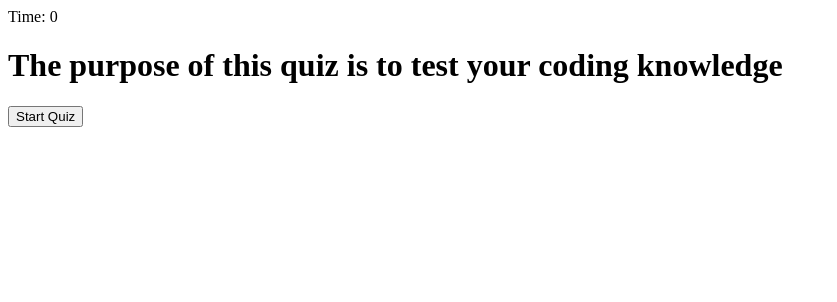
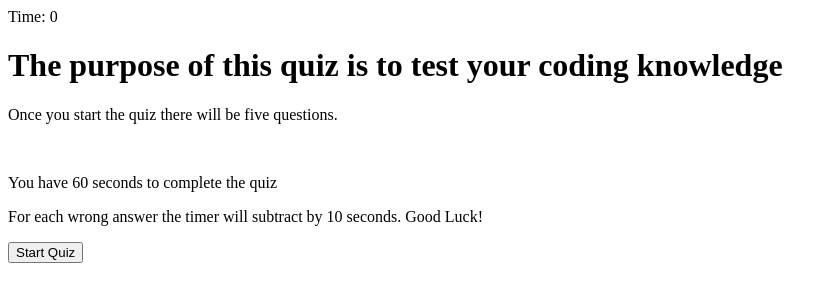
Before and after one commit to bghengst/QuizGame, a plain HTML site: page index.html in a window 1280 px wide. Shown: the whole page, without its empty margins (0-837 px from the left). Drawn offline with Linux system fonts and the light colour scheme.

Commit message:
added wording to body (instructions)

```diff
--- a/index.html
+++ b/index.html
@@ -17,13 +17,18 @@
 
         <header class="row">
             <div class= "col-md-12" id="timer">
-                Time: <span id="time">0</span>
+                Time: <span id="timer">0</span>
 
             </div>
         </header>
 
         <div id="homepage">
             <h1>The purpose of this quiz is to test your coding knowledge</h1>
+
+            <p>Once you start the quiz there will be five questions.</p>
+            <br>
+            <p>You have 60 seconds to complete the quiz</p>
+            <p>For each wrong answer the timer will subtract by 10 seconds. Good Luck!</p>
 
             <button id = "startbtn" > Start Quiz</button>
 
```
